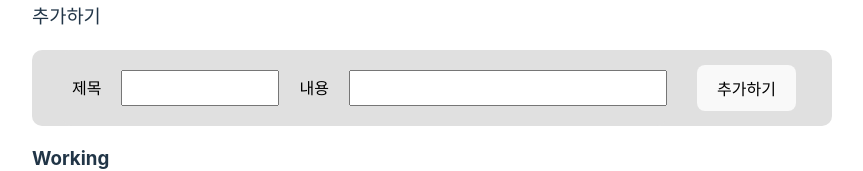
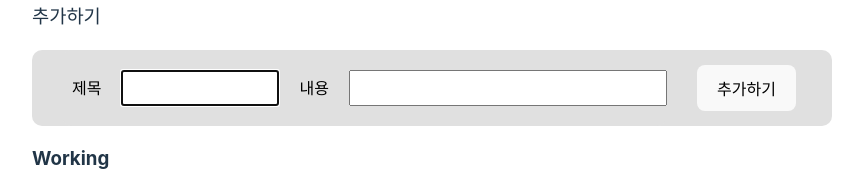
Before and after one commit to sobbingtofu/individualPrjToDoList, a React (Vite) app: page / in a window 1280 px wide. Shown: the part 306-477 px from the top of the page, without its empty margins (208-1071 px from the left). Built offline with nearby package versions, Linux system fonts and the light colour scheme.

Commit message:
update: 파일 구조 개선, title 입력창에 focus 가도록 기능 추가

```diff
--- a/src/App.jsx
+++ b/src/App.jsx
@@ -1,9 +1,9 @@
 import {useState} from "react";
 import "./App.css";
 
-import AddSection from "./components/AddSection.jsx";
-import WorkingSection from "./components/WorkingSection.jsx";
-import DoneSection from "./components/DoneSection.jsx";
+import AddSection from "./components/AddSection/AddSection.jsx";
+import WorkingSection from "./components/WorkingSection/WorkingSection.jsx";
+import DoneSection from "./components/DoneSection/DoneSection.jsx";
 
 const App = () => {
   // todo 객체들이 저장되는 배열 todoList 생성
--- a/src/components/AddSection.jsx
+++ b/src/components/AddSection/AddSection.jsx
@@ -1,11 +1,13 @@
 /* eslint-disable react/prop-types */
-import {useState} from "react";
-import "../App.css";
+import {useState, useRef} from "react";
+import "../../App";
 
 const AddSection = ({todoList, setTodoList}) => {
   // 사용자가 input하는 정보가 담기는 state들 생성
   const [inputTitle, setInputTitle] = useState("");
   const [inputContent, setInputContent] = useState("");
+
+  const inputTitleRef = useRef(null);
 
   // 추가하기 버튼 누르면 실행될 함수
   // 사용자가 input한 정보를 새로운 todo 객체로 만들고, 이를 todoList 배열에 저장
@@ -25,6 +27,9 @@ const AddSection = ({todoList, setTodoList}) => {
 
     // 로컬 스토리지에도 현재 newTodo 객체 추가함
     localStorage.setItem("todos", JSON.stringify([...todoList, newTodo]));
+
+    // 포커스가 다시 title input으로 가도록 설정
+    inputTitleRef.current.focus();
   };
 
   return (
@@ -34,7 +39,9 @@ const AddSection = ({todoList, setTodoList}) => {
         <section className="inputs">
           <p className="input-label-title">제목</p>
           <input
+            autoFocus
             className="input-title"
+            ref={inputTitleRef}
             id="input-title"
             value={inputTitle}
             onChange={(e) => {
--- a/src/components/DoneSection.jsx
+++ b/src/components/DoneSection/DoneSection.jsx
@@ -1,7 +1,7 @@
 /* eslint-disable react/jsx-key */
 /* eslint-disable react/prop-types */
-import "./style/DoneSection.css";
-import "../App.css";
+import "./DoneSection.css";
+import "../../App";
 
 const DoneSection = ({todoList, setTodoList}) => {
   const deleteTodo = (e) => {
--- a/src/components/WorkingSection.jsx
+++ b/src/components/WorkingSection/WorkingSection.jsx
@@ -1,7 +1,7 @@
 /* eslint-disable no-unused-vars */
 /* eslint-disable react/prop-types */
-import "../App.css";
-import "./style/WorkingSection.css";
+import "../../App";
+import "./WorkingSection.css";
 
 const WorkingSection = ({todoList, setTodoList}) => {
   // 삭제하기 버튼 누르면 실행될 함수
```
Also changed, not shown: src/components/DoneSection/DoneSection.css (renamed from src/components/style/DoneSection.css), src/components/WorkingSection/WorkingSection.css (renamed from src/components/style/WorkingSection.css).
